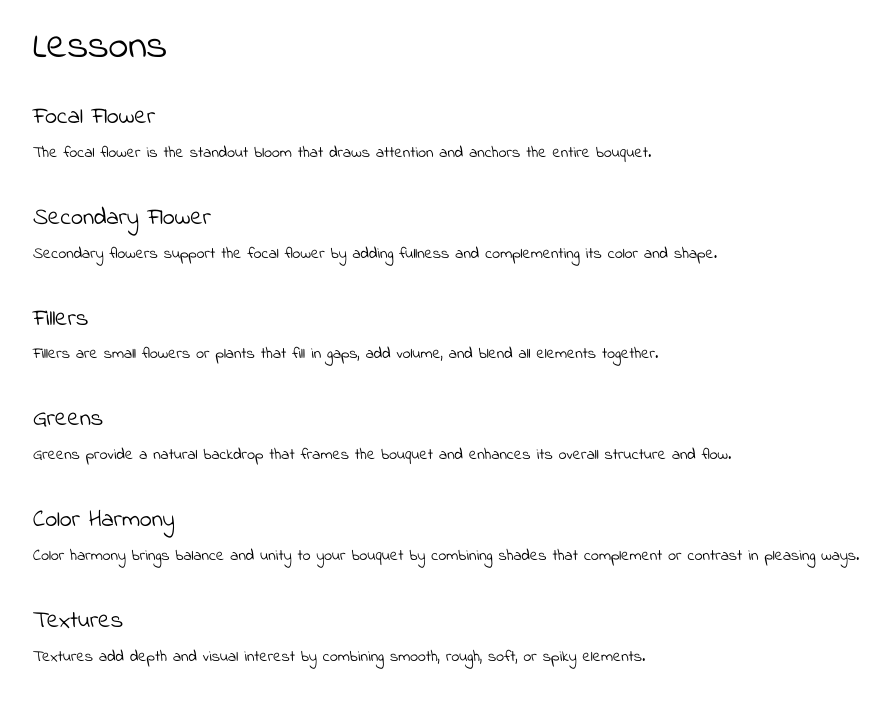
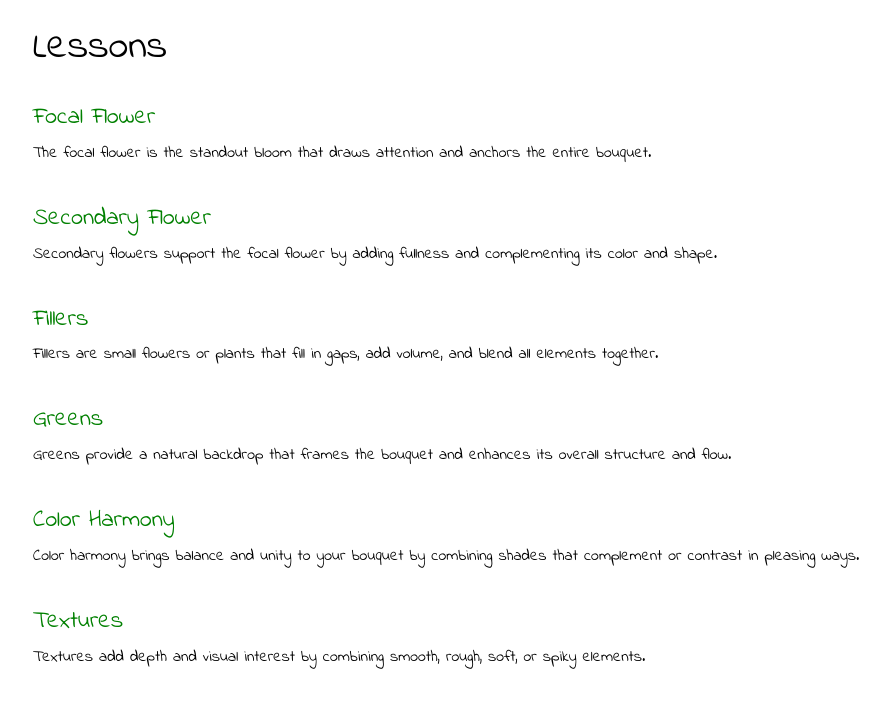
Before and after one commit to chiphamthao/flower-bouquet-builder, a Flask app: page /lessons in a window 1280 px wide. Shown: the part 73-781 px from the top of the page, without its empty margins (52-942 px from the left). Run offline with Flask 3, Linux system fonts and the light colour scheme; some libraries are stand-ins or nearby versions.

Commit message:
fixed lesson link color accent

```diff
--- a/static/main.css
+++ b/static/main.css
@@ -55,7 +55,7 @@
 }
 
 .lessonlink {
-  color: black;
+  color: green;
 }
 
 /* Forward/Back Buttons */
```
